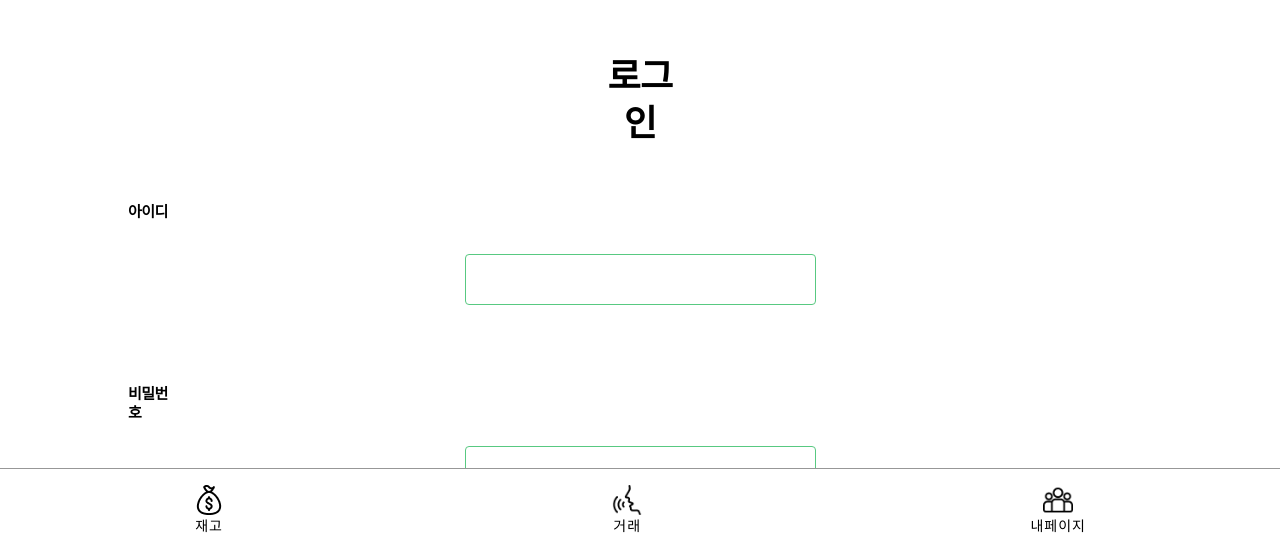
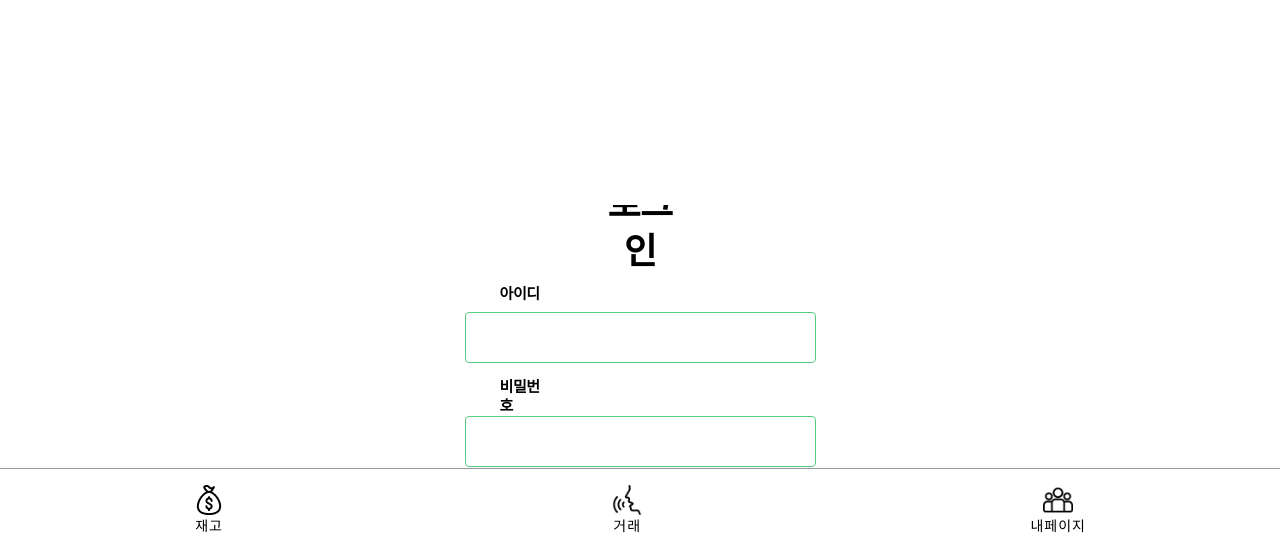
Before and after one commit to clarte2276/HackathonProject3_Hanulton, a React (Create React App) app in the folder front-end/: page /loginpage in a window 1280 px wide. Shown: the part 249-798 px from the top of the page. Built offline with nearby package versions, Linux system fonts and the light colour scheme; a web font is replaced by a local one.

Commit message:
login page css

```diff
--- a/front-end/src/components/mypage/Login.css
+++ b/front-end/src/components/mypage/Login.css
@@ -3,7 +3,13 @@
 .loginPage {
   display: flex;
   flex-direction: column;
-  margin-top: 20%;
+  justify-content: flex-start;
+  position: fixed;
+  align-items: center;
+  height: 100%;
+  width: 100%;
+  overflow: hidden;
+  margin-top: 30%;
 }
 
 .loginPage h1 {
```
